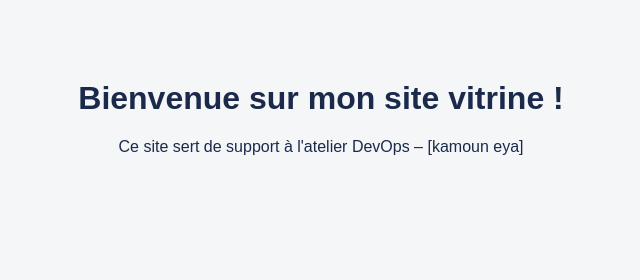
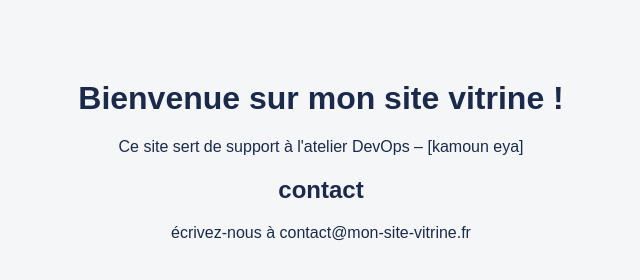
Before and after one commit to eyaaakamoun-bit/mon-site-vitrine, a plain HTML site: page index.html in a window 1280 px wide. Shown: the whole page, without its empty margins (319-959 px from the left). Drawn offline with Linux system fonts and the light colour scheme.

Commit message:
feat: ajout de la section contact

```diff
--- a/index.html
+++ b/index.html
@@ -8,5 +8,9 @@
 <body>
  <h1>Bienvenue sur mon site vitrine !</h1>
  <p>Ce site sert de support à l'atelier DevOps – [kamoun eya] </p>
+ <section>
+    <h2>contact</h2>
+    <p>écrivez-nous à contact@mon-site-vitrine.fr</p>
+ </section>
 </body>
 </html>
```
